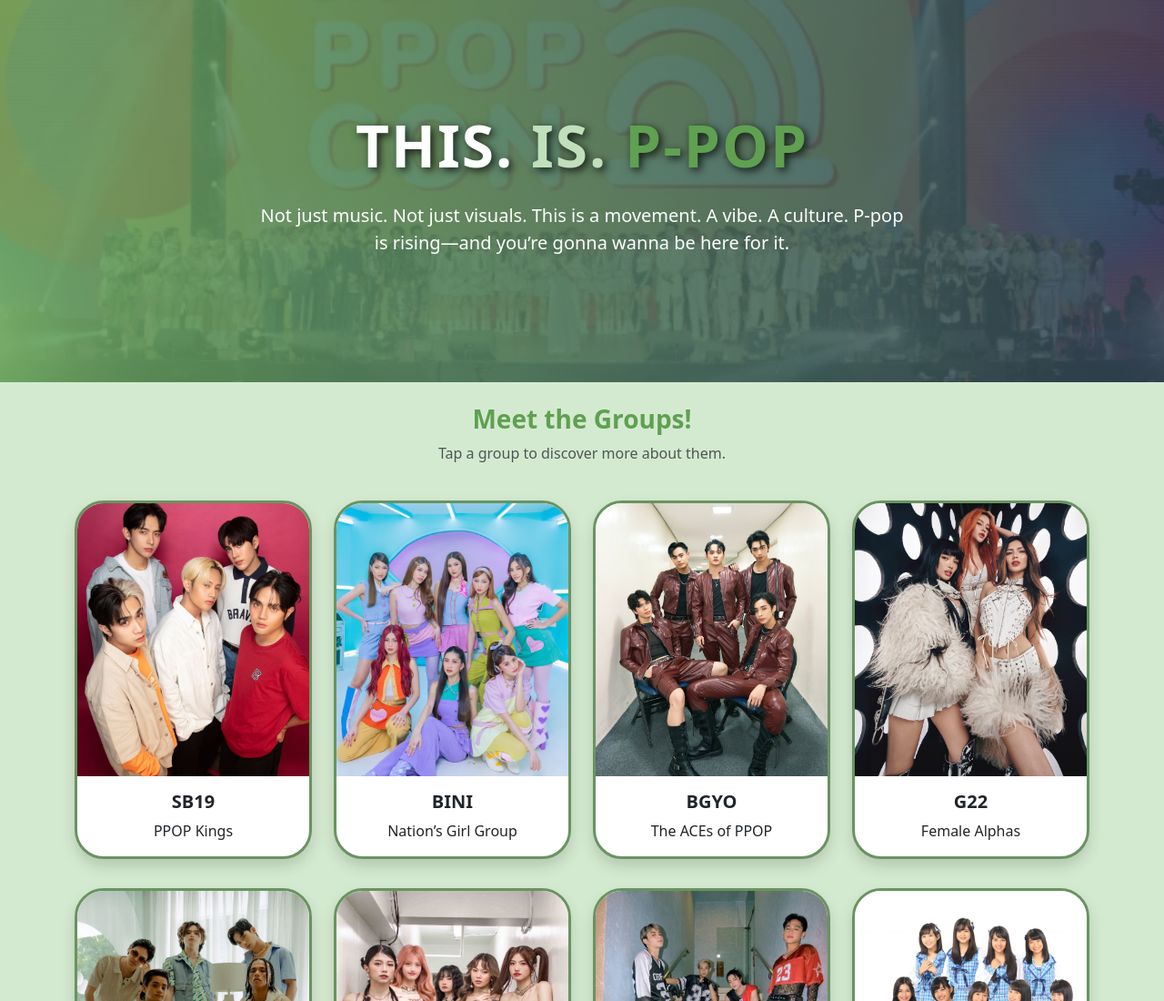
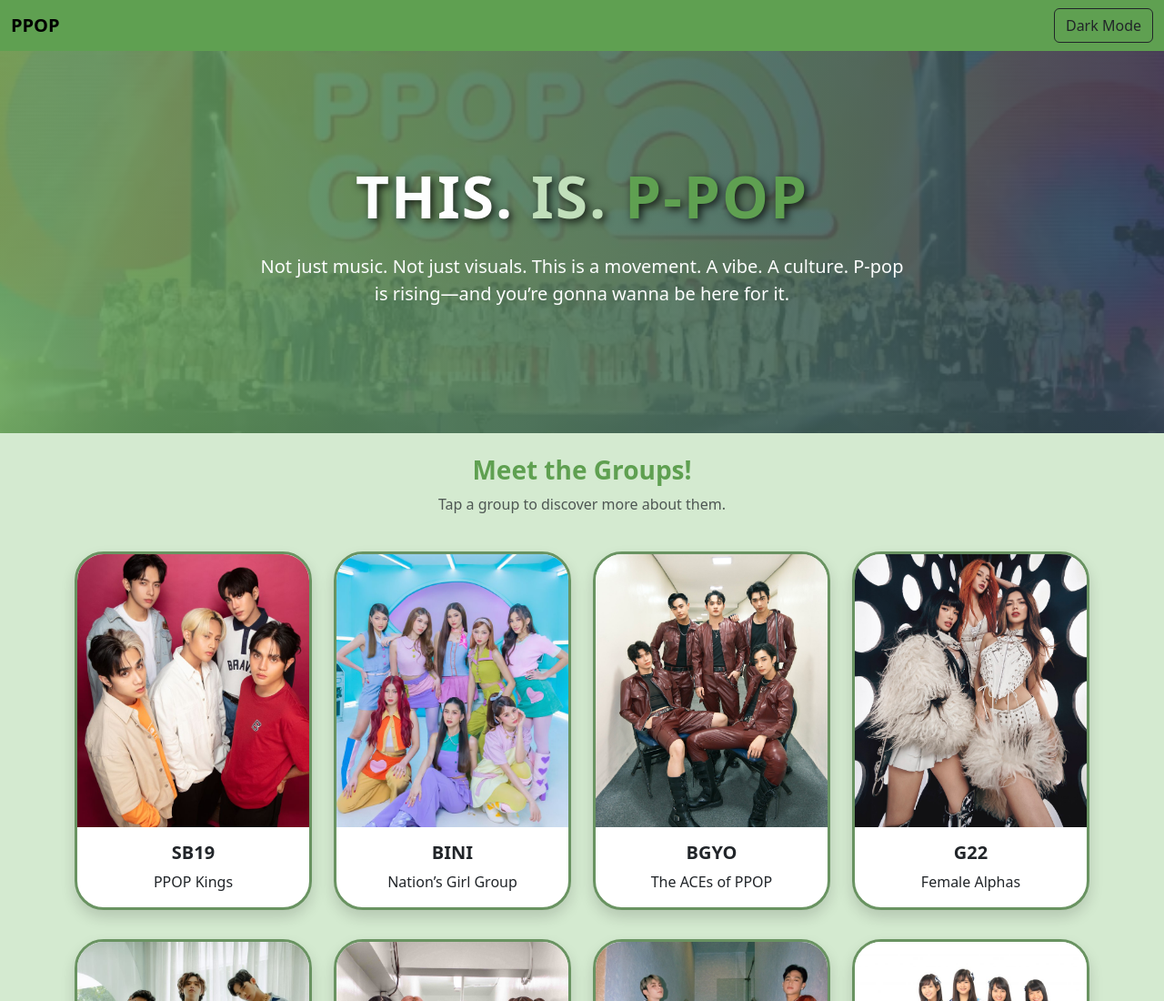
Before and after one commit to jodimeyyy/jodimeyyy.github.io, a plain HTML site: page A06/index.html in a window 1280 px wide. Shown: the top 1100 px of the page at 91% size. Drawn offline with nearby package versions, Linux system fonts and the light colour scheme.

Commit message:
Part2 A06

```diff
--- a/A06/index.html
+++ b/A06/index.html
@@ -53,19 +53,73 @@
       var myModal = new bootstrap.Modal(document.getElementById('groupModal'));
       myModal.show();
     }
+
+    var mode = "light";
+
+    function changeColorMode() {
+      var body = document.getElementById("body");
+      var colorBtn = document.getElementById("btnMode");
+      var footerShow = document.getElementById("footerShow");
+      var footer = document.getElementById("footer");
+      var navbar = document.getElementById("navbar");
+      var navbarBrand = navbar.querySelector(".navbar-brand");
+
+      mode = mode == "light" ? "dark" : "light";
+
+      var btnText = mode == "dark" ? "Light Mode" : "Dark Mode";
+      var btnClass = mode == "dark" ? "btn-outline-light" : "btn-outline-dark";
+
+      colorBtn.classList.remove("btn-outline-light", "btn-outline-dark");
+      colorBtn.classList.add(btnClass);
+      colorBtn.innerHTML = btnText;
+
+      body.setAttribute("data-bs-theme", mode);
+      document.body.style.backgroundColor = mode == "dark" ? "#1f1f1f" : "#D4EAD0";
+
+      if (mode == "dark") {
+        navbarBrand.classList.add("text-white");
+        navbarBrand.classList.remove("text-dark");
+      } else {
+        navbarBrand.classList.add("text-dark");
+        navbarBrand.classList.remove("text-white");
+      }
+
+      if (mode == "dark") {
+        footerShow.style.backgroundColor = "#000000";
+        footerShow.style.color = "#FFFFFF";
+        footer.style.backgroundColor = "#000000";
+        footer.style.color = "#FFFFFF";
+      } else {
+        footerShow.style.backgroundColor = "#5FA051";
+        footerShow.style.color = "#2C3E50";
+        footer.style.backgroundColor = "#5FA051";
+        footer.style.color = "#2C3E50";
+      }
+    }
   </script>
 </head>
 
-<body style="background-color: #D4EAD0; margin: 0; padding: 0;">
+<body id="body" data-bs-theme="light" style="background-color: #D4EAD0; margin: 0; padding: 0;">
+
+  <nav class="navbar navbar-expand-lg sticky-top" id="navbar" style="background-color: #5FA051;">
+    <div class="container-fluid">
+      <a class="navbar-brand" href="#"><strong>PPOP</strong></a>
+      <button class="btn btn-outline-dark" id="btnMode" onclick="changeColorMode()">Dark Mode</button>
+    </div>
+  </nav>
 
   <div class="position-relative text-white" style="height: 420px; background: url('ppop.webp') center/cover no-repeat;">
-    <div class="position-absolute top-0 start-0 w-100 h-100" style="background: linear-gradient(to right, rgba(95, 160, 81, 0.85), rgba(44, 62, 80, 0.85)); z-index: 1;"></div>
-    <div class="position-relative z-2 d-flex flex-column justify-content-center align-items-center h-100 text-center px-3">
+    <div class="position-absolute top-0 start-0 w-100 h-100"
+      style="background: linear-gradient(to right, rgba(95, 160, 81, 0.85), rgba(44, 62, 80, 0.85)); z-index: 1;"></div>
+    <div
+      class="position-relative z-2 d-flex flex-column justify-content-center align-items-center h-100 text-center px-3">
       <h1 class="fw-bold display-3" style="text-shadow: 3px 3px 10px rgba(0,0,0,0.8); letter-spacing: 2px;">
-        <span style="color: #FDFEFE;">THIS.</span> <span style="color: #C1DFBB;">IS.</span> <span style="color: #5FA051;">P-POP</span>
+        <span style="color: #FDFEFE;">THIS.</span> <span style="color: #C1DFBB;">IS.</span> <span
+          style="color: #5FA051;">P-POP</span>
       </h1>
       <p class="mt-3 fs-5" style="max-width: 720px; color: #FDFEFE;">
-        Not just music. Not just visuals. This is a movement. A vibe. A culture. P-pop is rising—and you’re gonna wanna be here for it.
+        Not just music. Not just visuals. This is a movement. A vibe. A culture. P-pop is rising—and you’re gonna wanna
+        be here for it.
       </p>
     </div>
   </div>
@@ -100,7 +154,8 @@
           </div>
 
         </div>
-        <a href="../index.html" class="btn btn-sm text-dark fw-bold m-4 rounded" style="background-color: #D4EAD0;">Back to Main Site</a>
+        <a href="../index.html" class="btn btn-sm text-dark fw-bold m-4 rounded" style="background-color: #D4EAD0;">Back
+          to Main Site</a>
       </div>
     </div>
   </div>
@@ -121,7 +176,8 @@
         <div class="d-flex justify-content-center gap-3 mb-3">
           <a href="https://web.facebook.com/PPOPCONVENTION" class="text-white"><i class="fab fa-facebook fa-lg"></i></a>
           <a href="https://x.com/PPOPCONVENTION" class="text-white"><i class="fab fa-twitter fa-lg"></i></a>
-          <a href="https://www.instagram.com/ppopconvention" class="text-white"><i class="fab fa-instagram fa-lg"></i></a>
+          <a href="https://www.instagram.com/ppopconvention" class="text-white"><i
+              class="fab fa-instagram fa-lg"></i></a>
           <a href="https://www.youtube.com/@ppopcon" class="text-white"><i class="fab fa-youtube fa-lg"></i></a>
         </div>
         <small class="text-light">© 2025 PPOP Rise! All rights reserved. | Jodiel Mhae Mores</small>
@@ -218,4 +274,5 @@
   <script src="https://cdn.jsdelivr.net/npm/bootstrap@5.3.5/dist/js/bootstrap.bundle.min.js"></script>
 
 </body>
+
 </html>
```
